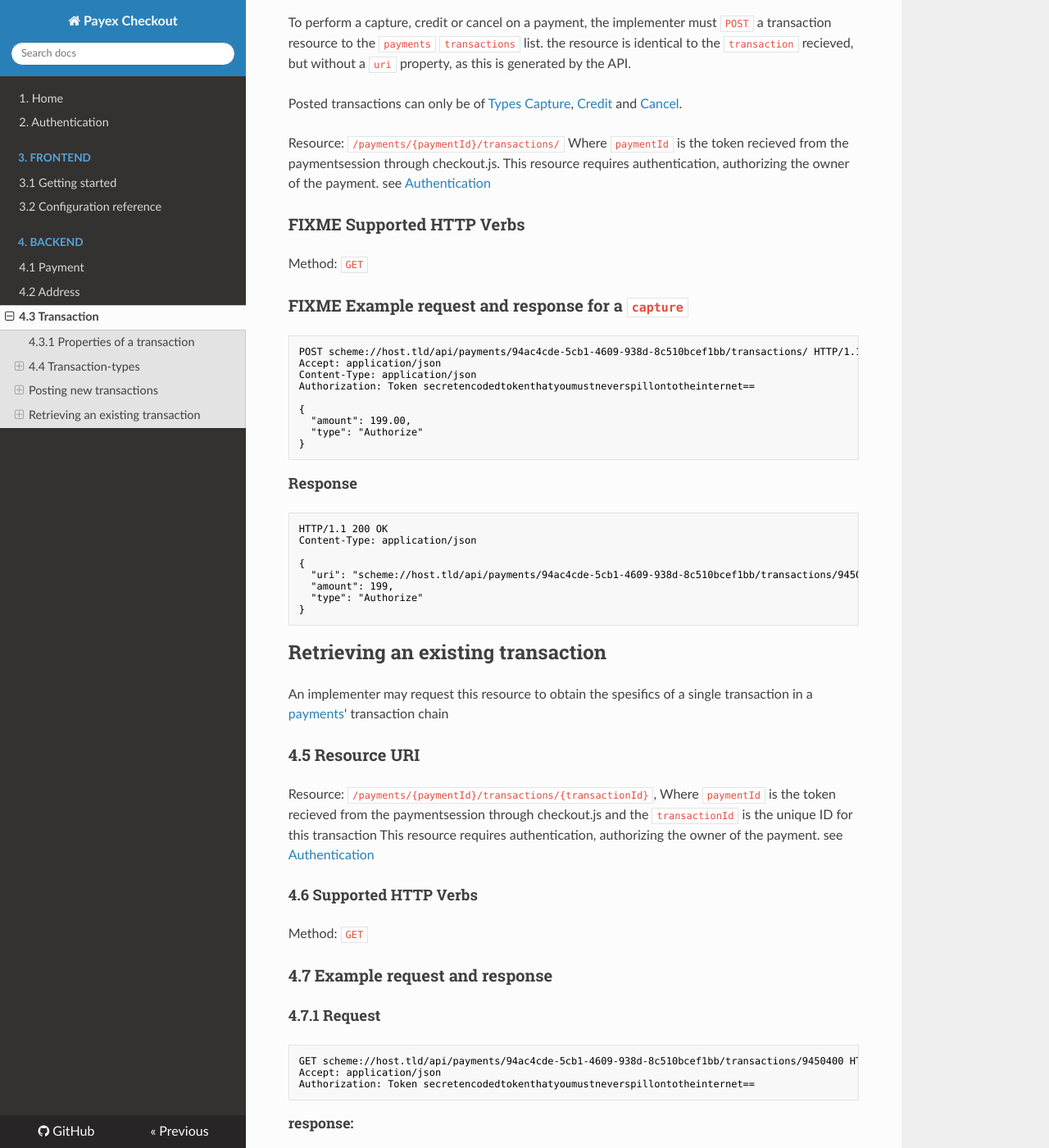
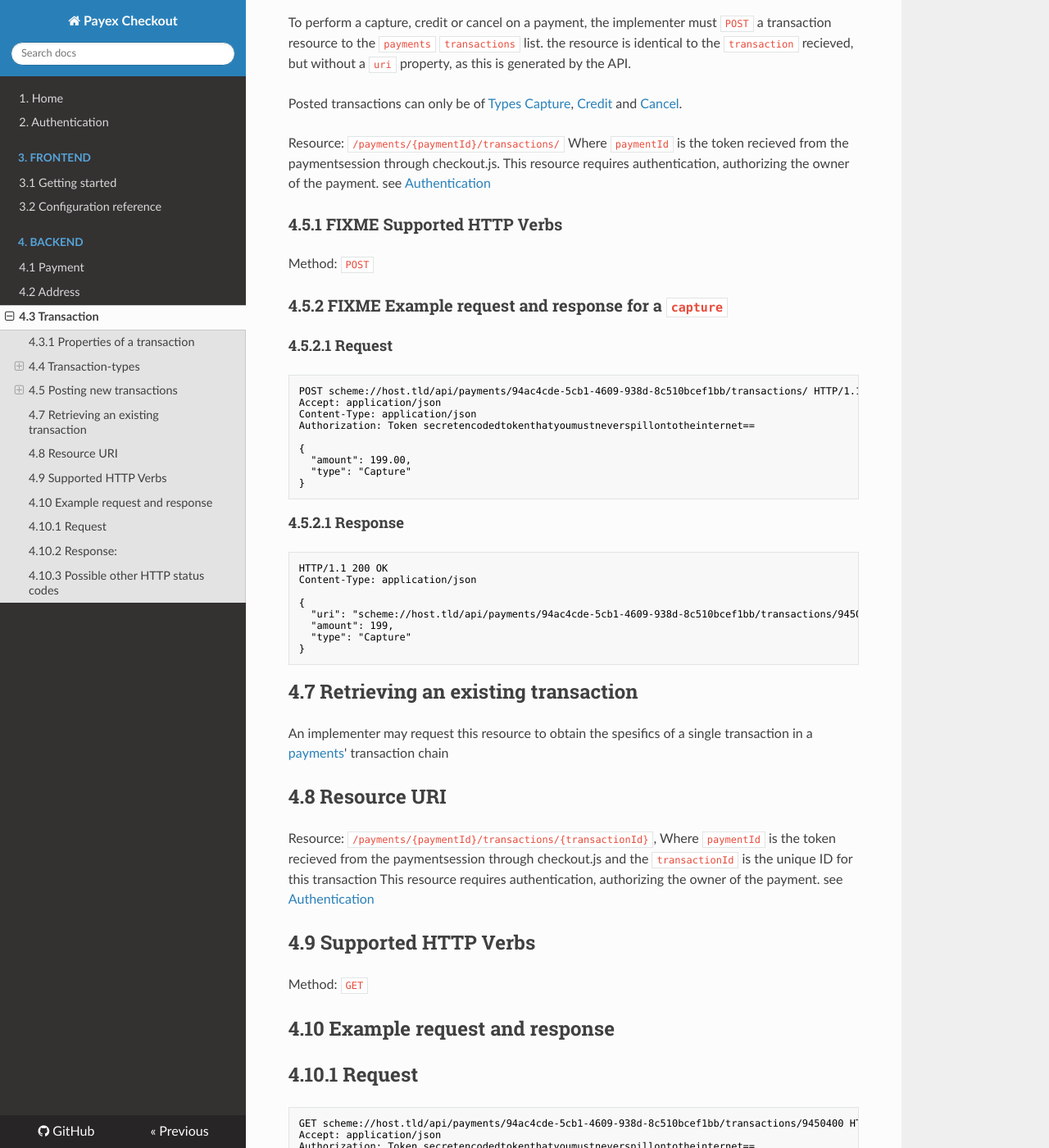
Before and after one commit to PayEx/PayEx.Checkout.Documentation, an MkDocs documentation site: the page built from docs/transaction.md, in a window 1280 px wide and 1400 px high, scrolled down 1054 px. Shown: the whole window at 82% size. Built offline with MkDocs 1.6.1, drawn with Linux system fonts in a browser that asks for light colours; nearby versions of some CDN libraries; old or Windows-style settings are respelled for this version of MkDocs; some of the changed text lies outside the part shown.

Commit message:
Update transaction.md
Changed error in posting type of capture and some minor changes related to the numbered headers.

````diff
--- a/docs/transaction.md
+++ b/docs/transaction.md
@@ -25,7 +25,7 @@ A credit transaction, it credits previously  [captured](#capture), paying them b
 An authorize transaction, all transactions available in the api for a api-consumer have this transaction. It is not possible to repeat this transaction.
 This transaction reserves funds, making them available for [capture](#capture) or [cancel](#cancel)
 
-## Posting new transactions
+##4.5 Posting new transactions
 To perform a capture, credit or cancel on a payment, the implementer must `POST` a transaction resource to the `payments` `transactions` list.
 the resource is identical to the `transaction` recieved, but without a `uri` property, as this is generated by the API.
 
@@ -35,10 +35,12 @@ Resource:  `/payments/{paymentId}/transactions/` Where `paymentId` is the token
 This resource requires authentication, authorizing the owner of the payment. see [Authentication](authentication/#back-end-authentication)
 
 
-### FIXME Supported HTTP Verbs
-Method:    `GET`
+###4.5.1 FIXME Supported HTTP Verbs
+Method:    `POST`
 
-### FIXME Example request and response for a `capture`
+###4.5.2 FIXME Example request and response for a `capture`
+####4.5.2.1 Request
+
 ```HTTP
 POST scheme://host.tld/api/payments/94ac4cde-5cb1-4609-938d-8c510bcef1bb/transactions/ HTTP/1.1
 Accept: application/json
@@ -47,10 +49,40 @@ Authorization: Token secretencodedtokenthatyoumustneverspillontotheinternet==
 
 {
   "amount": 199.00,
-  "type": "Authorize"
+  "type": "Capture"
 }
 ```
-#### Response
+####4.5.2.1 Response
+```HTTP
+HTTP/1.1 200 OK
+Content-Type: application/json
+
+{
+  "uri": "scheme://host.tld/api/payments/94ac4cde-5cb1-4609-938d-8c510bcef1bb/transactions/9450400",
+  "amount": 199,
+  "type": "Capture"
+}
+```
+
+##4.7 Retrieving an existing transaction
+An implementer may request this resource to obtain the spesifics of a single transaction in a [payments](payment)' transaction chain
+
+##4.8 Resource URI
+Resource:  `/payments/{paymentId}/transactions/{transactionId}`, Where `paymentId` is the token recieved from the paymentsession through checkout.js and the `transactionId` is the unique ID for this transaction
+This resource requires authentication, authorizing the owner of the payment. see [Authentication](authentication/#back-end-authentication)
+
+
+##4.9 Supported HTTP Verbs
+Method:    `GET`
+
+##4.10 Example request and response
+##4.10.1 Request
+```HTTP
+GET scheme://host.tld/api/payments/94ac4cde-5cb1-4609-938d-8c510bcef1bb/transactions/9450400 HTTP/1.1
+Accept: application/json
+Authorization: Token secretencodedtokenthatyoumustneverspillontotheinternet==
+```
+##4.10.2 Response:
 ```HTTP
 HTTP/1.1 200 OK
 Content-Type: application/json
@@ -61,36 +93,6 @@ Content-Type: application/json
   "type": "Authorize"
 }
 ```
-
-## Retrieving an existing transaction
-An implementer may request this resource to obtain the spesifics of a single transaction in a [payments](payment)' transaction chain
-
-### 4.5 Resource URI
-Resource:  `/payments/{paymentId}/transactions/{transactionId}`, Where `paymentId` is the token recieved from the paymentsession through checkout.js and the `transactionId` is the unique ID for this transaction
-This resource requires authentication, authorizing the owner of the payment. see [Authentication](authentication/#back-end-authentication)
-
-
-#### 4.6 Supported HTTP Verbs
-Method:    `GET`
-
-###4.7 Example request and response
-####4.7.1 Request
-```HTTP
-GET scheme://host.tld/api/payments/94ac4cde-5cb1-4609-938d-8c510bcef1bb/transactions/9450400 HTTP/1.1
-Accept: application/json
-Authorization: Token secretencodedtokenthatyoumustneverspillontotheinternet==
-```
-##### response:
-```HTTP
-HTTP/1.1 200 OK
-Content-Type: application/json
-
-{
-  "uri": "scheme://host.tld/api/payments/94ac4cde-5cb1-4609-938d-8c510bcef1bb/transactions/9450400",
-  "amount": 199,
-  "type": "Authorize"
-}
-```
-####4.7.3 Possible other HTTP status codes
+##4.10.3 Possible other HTTP status codes
  * `404 Not Found`
  * `401 Unauthorized`
````
